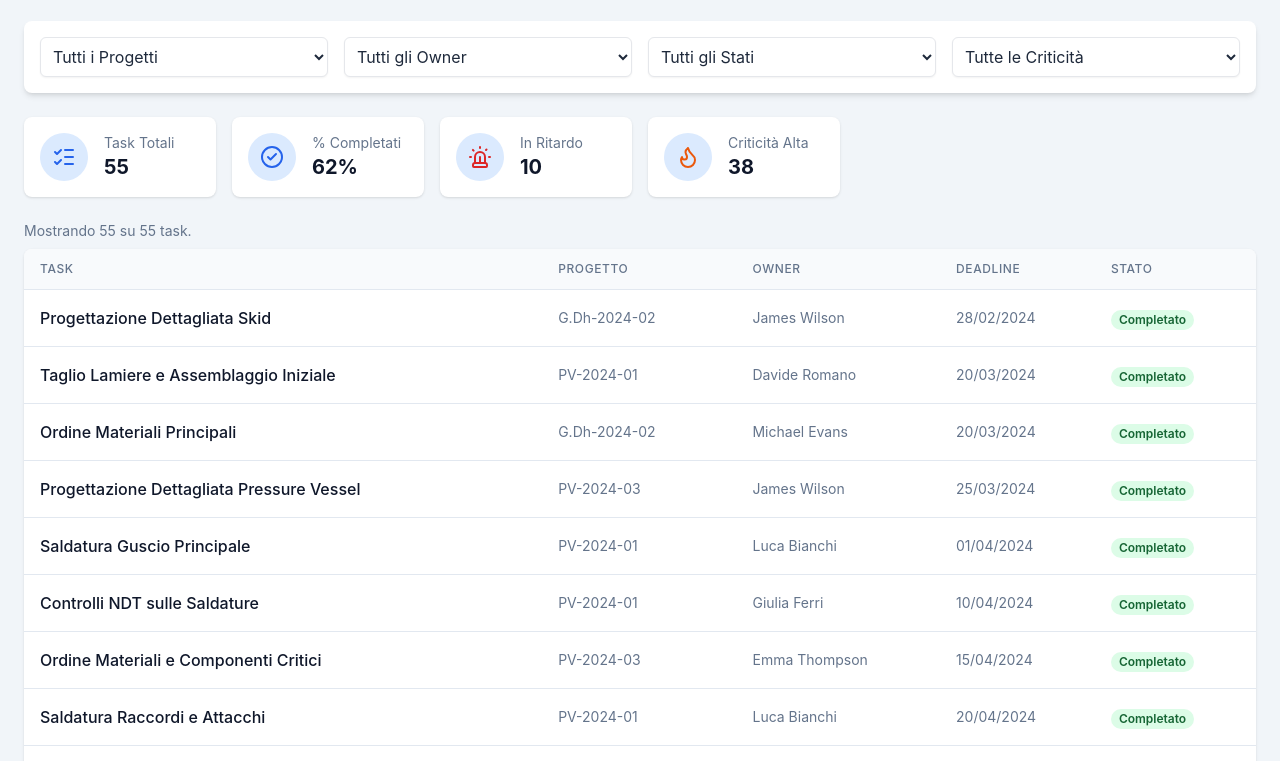
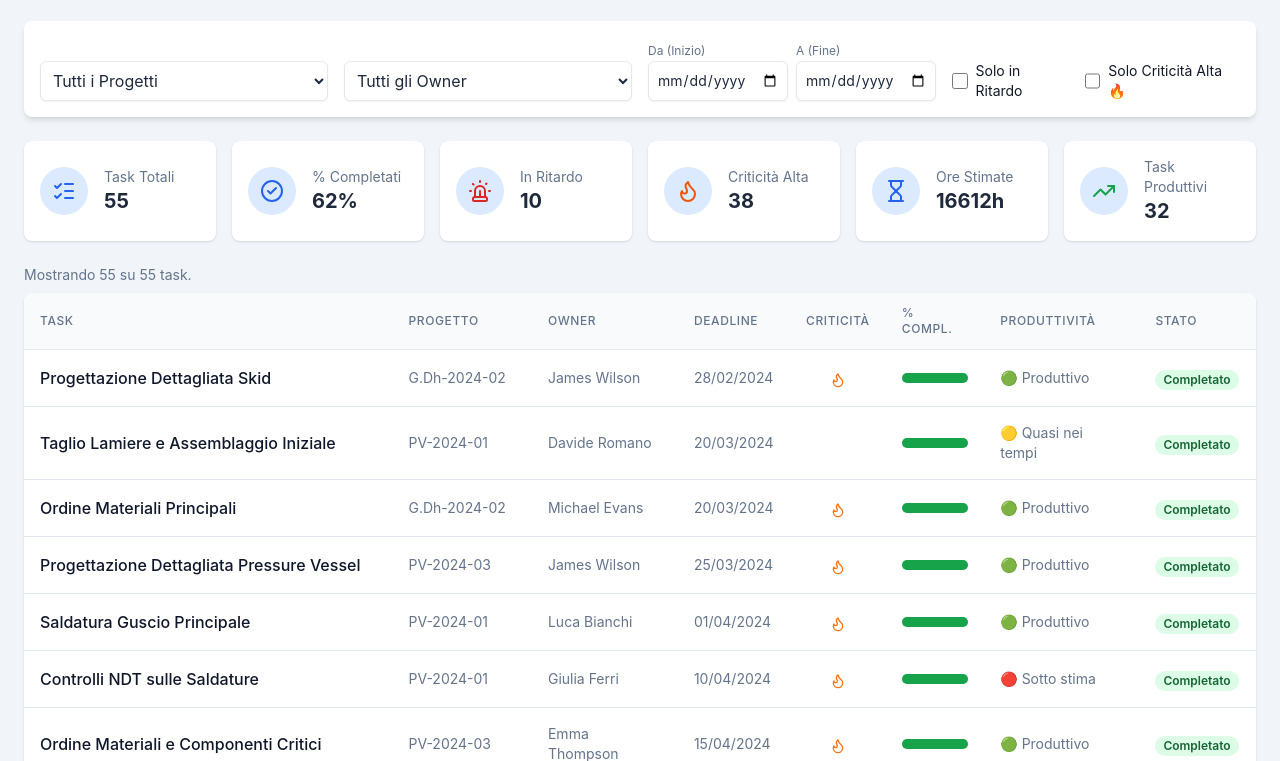
Before and after one commit to giuseppepassaniti/mvp2_pm, a website: page task.html in a window 1280 px wide. Shown: the part 95-856 px from the top of the page. Drawn offline with nearby package versions, Linux system fonts and the light colour scheme; a web font is replaced by a local one.

Commit message:
Update task.html

```diff
--- a/task.html
+++ b/task.html
@@ -3,7 +3,7 @@
 <head>
     <meta charset="UTF-8">
     <meta name="viewport" content="width=device-width, initial-scale=1.0">
-    <title>Dashboard Task Operativi - MVP2 Corretto</title>
+    <title>Dashboard Task Operativi - MVP2 Completo</title>
 
     <script src="https://cdn.tailwindcss.com"></script>
     <script src="https://cdnjs.cloudflare.com/ajax/libs/dayjs/1.11.10/dayjs.min.js"></script>
@@ -27,27 +27,33 @@
 
         <header class="mb-6">
             <h1 class="text-3xl md:text-4xl font-bold text-slate-900">Dashboard Task Operativi</h1>
-            <p class="text-slate-600 mt-1">Analisi dei task (Dati da JSON).</p>
+            <p class="text-slate-600 mt-1">Analisi dello stato di avanzamento dei task (Dati da JSON).</p>
         </header>
 
         <div class="bg-white p-4 rounded-lg shadow-md mb-6">
-            <div id="filters-panel" class="hidden-on-start grid grid-cols-1 md:grid-cols-2 lg:grid-cols-4 gap-4">
+            <div id="filters-panel" class="hidden-on-start grid grid-cols-1 md:grid-cols-2 lg:grid-cols-4 gap-4 items-end">
                 <select id="project-filter" class="p-2 border rounded-md bg-white shadow-sm w-full"></select>
                 <select id="owner-filter" class="p-2 border rounded-md bg-white shadow-sm w-full"></select>
-                <select id="status-filter" class="p-2 border rounded-md bg-white shadow-sm w-full">
-                    <option value="all">Tutti gli Stati</option>
-                    <option value="In corso">In corso</option>
-                    <option value="Completato">Completato</option>
-                    <option value="Pianificato">Pianificato</option>
-                    <option value="Non Iniziata">Non Iniziata</option>
-                    <option value="In Ritardo">In Ritardo</option>
-                </select>
-                <select id="criticality-filter" class="p-2 border rounded-md bg-white shadow-sm w-full">
-                    <option value="all">Tutte le Criticità</option>
-                    <option value="Alta">Alta</option>
-                    <option value="Media">Media</option>
-                    <option value="Bassa">Bassa</option>
-                </select>
+                <div class="grid grid-cols-2 gap-2">
+                    <div>
+                        <label for="date-start-filter" class="text-xs text-slate-500">Da (Inizio)</label>
+                        <input type="date" id="date-start-filter" class="p-2 border rounded-md bg-white shadow-sm w-full text-sm">
+                    </div>
+                    <div>
+                        <label for="date-end-filter" class="text-xs text-slate-500">A (Fine)</label>
+                        <input type="date" id="date-end-filter" class="p-2 border rounded-md bg-white shadow-sm w-full text-sm">
+                    </div>
+                </div>
+                <div class="flex items-center justify-end gap-4">
+                    <div class="flex items-center">
+                        <input id="status-filter-late" type="checkbox" class="h-4 w-4 rounded border-gray-300 text-red-600 focus:ring-red-500">
+                        <label for="status-filter-late" class="ml-2 block text-sm text-gray-900">Solo in Ritardo</label>
+                    </div>
+                    <div class="flex items-center">
+                        <input id="criticality-filter" type="checkbox" class="h-4 w-4 rounded border-gray-300 text-orange-600 focus:ring-orange-500">
+                        <label for="criticality-filter" class="ml-2 block text-sm text-gray-900">Solo Criticità Alta 🔥</label>
+                    </div>
+                </div>
             </div>
         </div>
 
@@ -73,8 +79,10 @@
             filtersPanel: document.getElementById('filters-panel'),
             projectFilter: document.getElementById('project-filter'),
             ownerFilter: document.getElementById('owner-filter'),
-            statusFilter: document.getElementById('status-filter'),
+            statusFilterLate: document.getElementById('status-filter-late'),
             criticalityFilter: document.getElementById('criticality-filter'),
+            dateStartFilter: document.getElementById('date-start-filter'),
+            dateEndFilter: document.getElementById('date-end-filter'),
             kpiSection: document.getElementById('kpi-section'),
             previewSection: document.getElementById('preview-section'),
             dashboardContent: document.getElementById('dashboard-content'),
@@ -91,15 +99,17 @@
                     const project = dm.progettiMap.get(t.Progetto[0]);
                     const owner = dm.risorseMap.get(t.Owner[0]);
                     const deadline = new Date(t.Deadline);
-                    const isLate = deadline < today && t.Stato !== 'Completato';
 
                     return {
                         id: t.ID, title: t['Titolo Task'], description: t['Descrizione Task'] || 'N/D',
                         projectName: project ? project['Id Progetto'] : 'N/D',
                         ownerName: owner ? owner['Nome e Cognome'] : 'N/A',
                         startDate: new Date(t['Start Date']), deadline: deadline,
-                        status: isLate ? 'In Ritardo' : (t.Stato || 'Pianificato'),
-                        criticality: t.Criticità || 'Bassa',
+                        status: t.Stato || 'Pianificato', criticality: t.Criticità || 'Bassa',
+                        estimatedTime: t['Tempo Stimato'] || 0, actualTime: t['Tempo Effettivo'] || 0,
+                        completion: t['% Completamento'] || (t.Stato === 'Completato' ? 100 : 0),
+                        productivity: t['Produttività Stimata'] || '⚪️ Non disponibile',
+                        isLate: deadline < today && t.Stato !== 'Completato'
                     };
                 }).filter(Boolean);
 
@@ -110,17 +120,13 @@
                 populateFilters();
                 handleUrlParams(dm);
                 renderDashboard();
-            } catch(error) {
-                console.error("Errore:", error);
-                dom.initialMessage.innerHTML = `<h3>Errore nel caricamento dei dati.</h3>`;
-            }
+            } catch(error) { console.error("Errore:", error); dom.initialMessage.innerHTML = `<h3>Errore nel caricamento dei dati.</h3>`; }
         }
 
         function handleUrlParams(dm) {
             const urlParams = new URLSearchParams(window.location.search);
             const projectRecordId = urlParams.get('id');
             if (!projectRecordId) return;
-
             const project = dm.progettiMap.get(projectRecordId);
             if (project) {
                 const projectIdReadable = project['Id Progetto'];
@@ -142,18 +148,26 @@
             applyFiltersAndSort();
             renderKpis();
             renderTableView();
-            lucide.createIcons(); // Assicura che le icone vengano sempre renderizzate
+            lucide.createIcons();
         }
 
         function applyFiltersAndSort() {
+            const startDate = dom.dateStartFilter.value ? new Date(dom.dateStartFilter.value) : null;
+            if(startDate) startDate.setHours(0,0,0,0);
+            const endDate = dom.dateEndFilter.value ? new Date(dom.dateEndFilter.value) : null;
+            if(endDate) endDate.setHours(23,59,59,999);
+
             filteredTasks = allProcessedTasks.filter(task =>
                 (dom.projectFilter.value === 'all' || task.projectName === dom.projectFilter.value) &&
                 (dom.ownerFilter.value === 'all' || task.ownerName === dom.ownerFilter.value) &&
-                (dom.statusFilter.value === 'all' || task.status === dom.statusFilter.value) &&
-                (dom.criticalityFilter.value === 'all' || task.criticality === dom.criticalityFilter.value)
+                (!dom.statusFilterLate.checked || task.isLate) &&
+                (!dom.criticalityFilter.checked || task.criticality === 'Alta') &&
+                (!startDate || task.startDate >= startDate) &&
+                (!endDate || task.deadline <= endDate)
             );
             filteredTasks.sort((a, b) => {
                 let valA = a[sortConfig.key], valB = b[sortConfig.key];
+                if (sortConfig.key === 'criticality') { const order = {'Alta':0,'Media':1,'Bassa':2}; valA = order[valA]??99; valB = order[valB]??99; }
                 if (valA < valB) return sortConfig.direction === 'asc' ? -1 : 1;
                 if (valA > valB) return sortConfig.direction === 'asc' ? 1 : -1;
                 return 0;
@@ -161,36 +175,44 @@
         }
 
         function renderKpis() {
-            const total = filteredTasks.length;
-            const completed = filteredTasks.filter(t => t.status === 'Completato').length;
-            const late = filteredTasks.filter(t => t.status === 'In Ritardo').length;
-            const critical = filteredTasks.filter(t => t.criticality === 'Alta').length;
+            const total = filteredTasks.length, completed = filteredTasks.filter(t=>t.status==='Completato').length, late = filteredTasks.filter(t=>t.isLate).length, critical = filteredTasks.filter(t=>t.criticality==='Alta').length, estimated = filteredTasks.reduce((s,t)=>s+t.estimatedTime,0), productive = filteredTasks.filter(t=>t.productivity.includes('🟢')).length;
             const kpis = [
-                { label: 'Task Totali', value: total, icon: 'list-checks' },
-                { label: '% Completati', value: `${total > 0 ? Math.round((completed / total) * 100) : 0}%`, icon: 'check-circle-2' },
-                { label: 'In Ritardo', value: late, icon: 'siren', color: 'text-red-600' },
-                { label: 'Criticità Alta', value: critical, icon: 'flame', color: 'text-orange-600' }
+                {l:'Task Totali', v:total, i:'list-checks'}, {l:'% Completati', v:`${total>0?Math.round(completed/total*100):0}%`, i:'check-circle-2'},
+                {l:'In Ritardo', v:late, i:'siren', c:'text-red-600'}, {l:'Criticità Alta', v:critical, i:'flame', c:'text-orange-600'},
+                {l:'Ore Stimate', v:`${estimated.toFixed(0)}h`, i:'hourglass'}, {l:'Task Produttivi', v:productive, i:'trending-up', c:'text-green-600'}
             ];
-            dom.kpiSection.innerHTML = kpis.map(kpi => `<div class="bg-white p-4 rounded-lg shadow flex items-center"><div class="p-3 rounded-full bg-blue-100 ${kpi.color || 'text-blue-600'}"><i data-lucide="${kpi.icon}"></i></div><div class="ml-4"><p class="text-sm text-slate-500">${kpi.label}</p><p class="text-xl font-bold text-slate-900">${kpi.value}</p></div></div>`).join('');
+            dom.kpiSection.innerHTML = kpis.map(k=>`<div class="bg-white p-4 rounded-lg shadow flex items-center"><div class="p-3 rounded-full bg-blue-100 ${k.c||'text-blue-600'}"><i data-lucide="${k.i}"></i></div><div class="ml-4"><p class="text-sm text-slate-500">${k.l}</p><p class="text-xl font-bold">${k.v}</p></div></div>`).join('');
         }
 
         function renderTableView() {
             dom.previewSection.innerHTML = `Mostrando ${filteredTasks.length} su ${allProcessedTasks.length} task.`;
-            if (filteredTasks.length === 0) {
-                dom.dashboardContent.innerHTML = `<div class="text-center py-10 bg-white rounded-lg shadow"><p>Nessun task corrisponde ai filtri.</p></div>`;
-                return;
-            }
-            const headers = [ { key: 'title', label: 'Task' }, { key: 'projectName', label: 'Progetto' }, { key: 'ownerName', label: 'Owner' }, { key: 'deadline', label: 'Deadline' }, { key: 'status', label: 'Stato' } ];
-            dom.dashboardContent.innerHTML = `<div class="overflow-x-auto bg-white rounded-lg shadow"><table class="min-w-full divide-y divide-slate-200"><thead class="bg-slate-50"><tr>${headers.map(h => `<th class="px-4 py-3 text-left text-xs font-medium text-slate-500 uppercase tracking-wider sortable" data-sort-key="${h.key}">${h.label}</th>`).join('')}</tr></thead><tbody class="divide-y divide-slate-200">${filteredTasks.map(createTaskRow).join('')}</tbody></table></div>`;
-            document.querySelectorAll('.sortable').forEach(header => header.addEventListener('click', () => { const key = header.dataset.sortKey; sortConfig.direction = (sortConfig.key === key && sortConfig.direction === 'asc') ? 'desc' : 'asc'; sortConfig.key = key; renderDashboard(); }));
+            if (filteredTasks.length === 0) { dom.dashboardContent.innerHTML = `<div class="text-center py-10 bg-white rounded-lg shadow"><p>Nessun task corrisponde ai filtri.</p></div>`; return; }
+            const headers = [ {k:'title',l:'Task'}, {k:'projectName',l:'Progetto'}, {k:'ownerName',l:'Owner'}, {k:'deadline',l:'Deadline'}, {k:'criticality',l:'Criticità'}, {k:'completion',l:'% Compl.'}, {k:'productivity',l:'Produttività'}, {k:'status',l:'Stato'} ];
+            dom.dashboardContent.innerHTML = `<div class="overflow-x-auto bg-white rounded-lg shadow"><table class="min-w-full divide-y divide-slate-200"><thead class="bg-slate-50"><tr>${headers.map(h => `<th class="px-4 py-3 text-left text-xs font-medium text-slate-500 uppercase tracking-wider sortable" data-sort-key="${h.k}">${h.l}</th>`).join('')}</tr></thead><tbody class="divide-y divide-slate-200">${filteredTasks.map(createTaskRow).join('')}</tbody></table></div>`;
+            document.querySelectorAll('.sortable').forEach(h => h.addEventListener('click', () => { const key=h.dataset.sortKey; sortConfig.direction=(sortConfig.key===key&&sortConfig.direction==='asc')?'desc':'asc'; sortConfig.key=key; renderDashboard(); }));
+        }
+
+        function getStatusInfo(task) {
+            if (task.isLate) return { text: 'In Ritardo', badge: 'bg-red-100 text-red-800', progress: 'bg-red-600' };
+            const statuses = { 'Completato':{text:'Completato',badge:'bg-green-100 text-green-800',progress:'bg-green-600'}, 'In corso':{text:'In Corso',badge:'bg-yellow-100 text-yellow-800',progress:'bg-yellow-500'}, 'Pianificato':{text:'Pianificato',badge:'bg-blue-100 text-blue-800',progress:'bg-blue-600'}, 'Non Iniziata':{text:'Non Iniziata',badge:'bg-slate-200 text-slate-800',progress:'bg-slate-400'} };
+            return statuses[task.status] || {text:'Sconosciuto',badge:'bg-slate-100',progress:'bg-slate-500'};
         }
 
         function createTaskRow(task) {
-            const statusInfo = { 'In Ritardo': 'bg-red-100 text-red-800', 'Completato': 'bg-green-100 text-green-800', 'In corso': 'bg-yellow-100 text-yellow-800', 'Pianificato': 'bg-blue-100 text-blue-800', 'Non Iniziata': 'bg-slate-200 text-slate-800' }[task.status] || 'bg-gray-100';
-            return `<tr class="hover:bg-slate-50"><td class="px-4 py-4"><div class="tooltip"><span class="font-medium text-slate-900">${task.title}</span><div class="tooltip-text">${task.description}</div></div></td><td class="px-4 py-4 text-sm text-slate-500">${task.projectName}</td><td class="px-4 py-4 text-sm text-slate-500">${task.ownerName}</td><td class="px-4 py-4 text-sm text-slate-500">${dayjs(task.deadline).format('DD/MM/YYYY')}</td><td class="px-4 py-4"><span class="px-2 inline-flex text-xs leading-5 font-semibold rounded-full ${statusInfo}">${task.status}</span></td></tr>`;
+            const status = getStatusInfo(task);
+            return `<tr class="hover:bg-slate-50">
+                        <td class="px-4 py-4"><div class="tooltip"><span class="font-medium text-slate-900">${task.title}</span><div class="tooltip-text">${task.description}</div></div></td>
+                        <td class="px-4 py-4 text-sm text-slate-500">${task.projectName}</td>
+                        <td class="px-4 py-4 text-sm text-slate-500">${task.ownerName}</td>
+                        <td class="px-4 py-4 text-sm text-slate-500">${dayjs(task.deadline).format('DD/MM/YYYY')}</td>
+                        <td class="px-4 py-4 text-center">${task.criticality==='Alta'?'<i data-lucide="flame" class="inline-block h-4 w-4 text-orange-500"></i>':''}</td>
+                        <td class="px-4 py-4"><div class="w-full bg-slate-200 rounded-full h-2.5"><div class="${status.progress} h-2.5 rounded-full" style="width: ${task.completion}%"></div></div></td>
+                        <td class="px-4 py-4 text-sm text-slate-500">${task.productivity}</td>
+                        <td class="px-4 py-4"><span class="px-2 inline-flex text-xs leading-5 font-semibold rounded-full ${status.badge}">${status.text}</span></td>
+                    </tr>`;
         }
 
-        [dom.projectFilter, dom.ownerFilter, dom.statusFilter, dom.criticalityFilter].forEach(el => el.addEventListener('change', renderDashboard));
+        [dom.projectFilter, dom.ownerFilter, dom.dateStartFilter, dom.dateEndFilter, dom.statusFilterLate, dom.criticalityFilter].forEach(el => el.addEventListener('change', renderDashboard));
         initializeDashboard();
     </script>
 </body>
```
